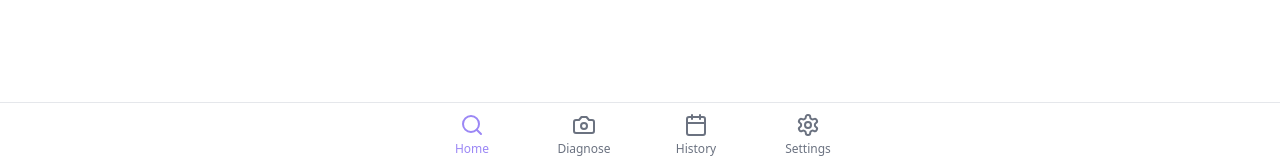
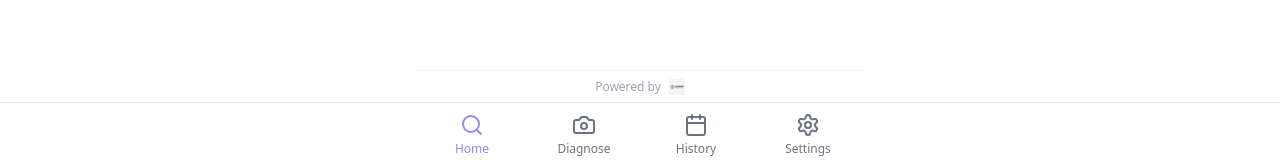
Before and after one commit to Laxnar-AI-Innovations/cafri-crop-scan-aid, a React (Vite) app: page /home in a window 1280 px wide. Shown: the part 633-793 px from the top of the page. Built offline with nearby package versions, Linux system fonts and the light colour scheme.

Commit message:
Add company logo to the app
Integrate the company logo into the application's UI.

```diff
--- a/src/components/Layout.tsx
+++ b/src/components/Layout.tsx
@@ -9,6 +9,16 @@ const Layout: React.FC = () => {
       <main className="flex-1 pb-16">
         <Outlet />
       </main>
+      <div className="fixed bottom-16 w-full max-w-md flex justify-center py-2 bg-white border-t border-gray-100">
+        <div className="flex items-center space-x-2">
+          <p className="text-xs text-gray-400">Powered by</p>
+          <img
+            src="/lovable-uploads/c8d32a6a-bea7-4a5f-bf2b-eb996a5d4cb8.png"
+            alt="LAXNAR AI INNOVATIONS"
+            className="h-4"
+          />
+        </div>
+      </div>
       <BottomNavigation />
     </div>
   );
```
Also changed, not shown: public/lovable-uploads/c8d32a6a-bea7-4a5f-bf2b-eb996a5d4cb8.png (added).
